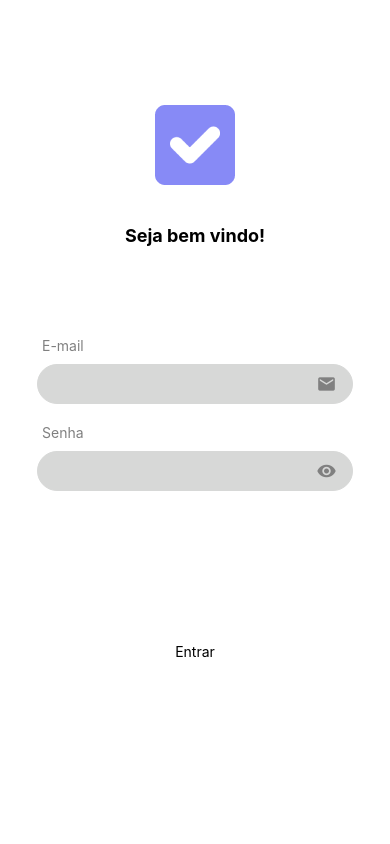
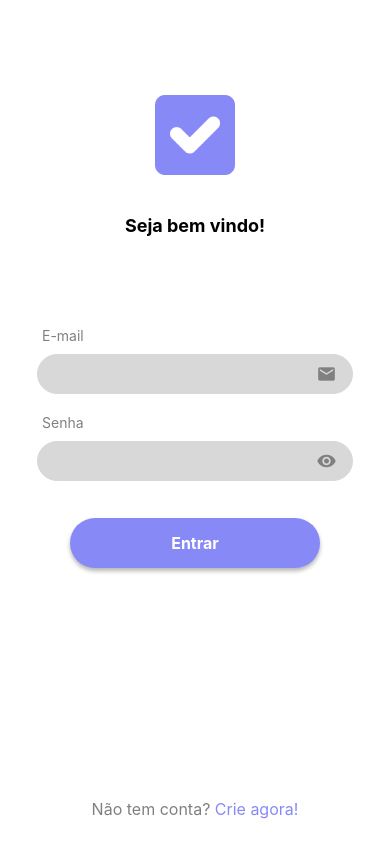
Before and after one commit to luscascarvalho/todo-lists, a React Native app in the folder my-app/: screen / in a window 390 px wide. Built offline with nearby package versions, Linux system fonts and the light colour scheme.

Commit message:
feat: finalizar tela de login e iniciar implementação de funções

```diff
--- a/my-app/src/pages/login/index.tsx
+++ b/my-app/src/pages/login/index.tsx
@@ -1,4 +1,4 @@
-import React from "react";
+import React, { useState } from "react";
 
 import { Image, Text, TextInput, TouchableOpacity, View } from "react-native";
 
@@ -8,6 +8,10 @@ import { MaterialIcons } from "@expo/vector-icons";
 import { themas } from "../../global/themes";
 
 export default function Login() {
+
+  const [email, setEmail] = useState('');
+  const [password, setPassword] = useState('');
+
   return (
     <View style={style.container}>
       <View style={style.boxTop}>
@@ -18,12 +22,12 @@ export default function Login() {
       <View style={style.boxMid}>
         <Text style={style.titleInput}>E-mail</Text>
         <View style={style.boxInput}>
-          <TextInput style={style.input} />
+          <TextInput style={style.input} value={email} onChangeText={(e) => setEmail(e)}/>
           <MaterialIcons name="email" size={20} color={themas.color.gray} />
         </View>
         <Text style={style.titleInput}>Senha</Text>
         <View style={style.boxInput}>
-          <TextInput style={style.input} />
+          <TextInput style={style.input} value={password} onChangeText={(e) => setPassword(e)}/>
           <MaterialIcons
             name="remove-red-eye"
             size={20}
@@ -34,9 +38,10 @@ export default function Login() {
 
       <View style={style.boxBottom}>
         <TouchableOpacity style={style.button}>
-          <Text>Entrar</Text>
+          <Text style={style.textButton}>Entrar</Text>
         </TouchableOpacity>
       </View>
+      <Text style={style.textBottom}>Não tem conta? <Text style={{ color: themas.color.primary }}>Crie agora!</Text></Text>
     </View>
   );
 }
--- a/my-app/src/pages/login/styles.ts
+++ b/my-app/src/pages/login/styles.ts
@@ -26,7 +26,6 @@ export const style = StyleSheet.create({
     height: Dimensions.get("window").height / 3,
     width: "100%",
     alignItems: 'center',
-    justifyContent: 'center'
   },
 
   logo: {
@@ -63,11 +62,35 @@ export const style = StyleSheet.create({
     height: '100%',
     width: '90%',
     borderRadius: 40,
+    paddingLeft: 5,
   },
 
   button: {
-    width: 200,
+    width: 250,
     height: 50,
     alignItems: 'center',
-  }
+    justifyContent: 'center',
+    backgroundColor: themas.color.primary,
+    borderRadius: 40,
+    shadowColor: "#000",
+    shadowOffset: {
+      width: 0,
+      height: 3
+    },
+    shadowOpacity: 0.29,
+    shadowRadius: 4.65,
+    elevation: 7,
+  },
+
+  textButton: {
+    fontSize: 16,
+    color: '#FFFFFF',
+    fontWeight: 'bold'
+  },
+
+  textBottom: {
+    fontSize: 16,
+    color: themas.color.gray,
+  },
+
 });
```
